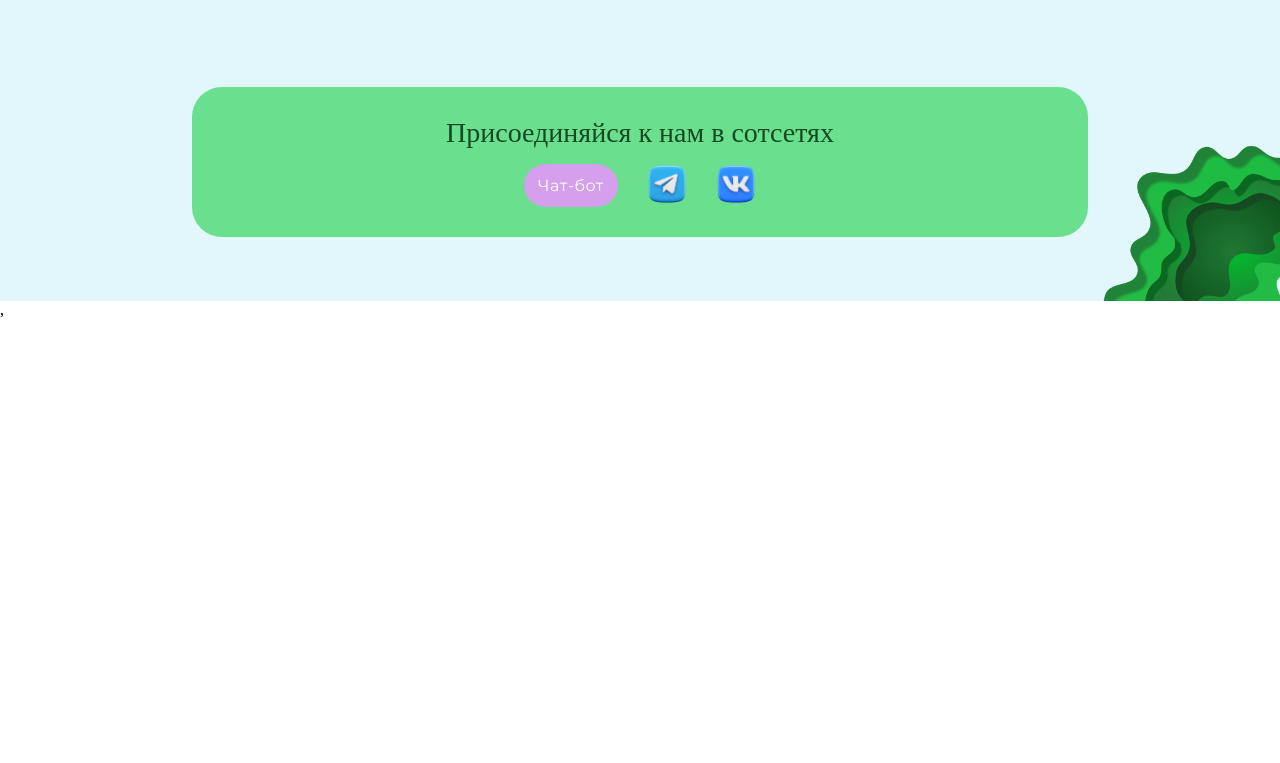
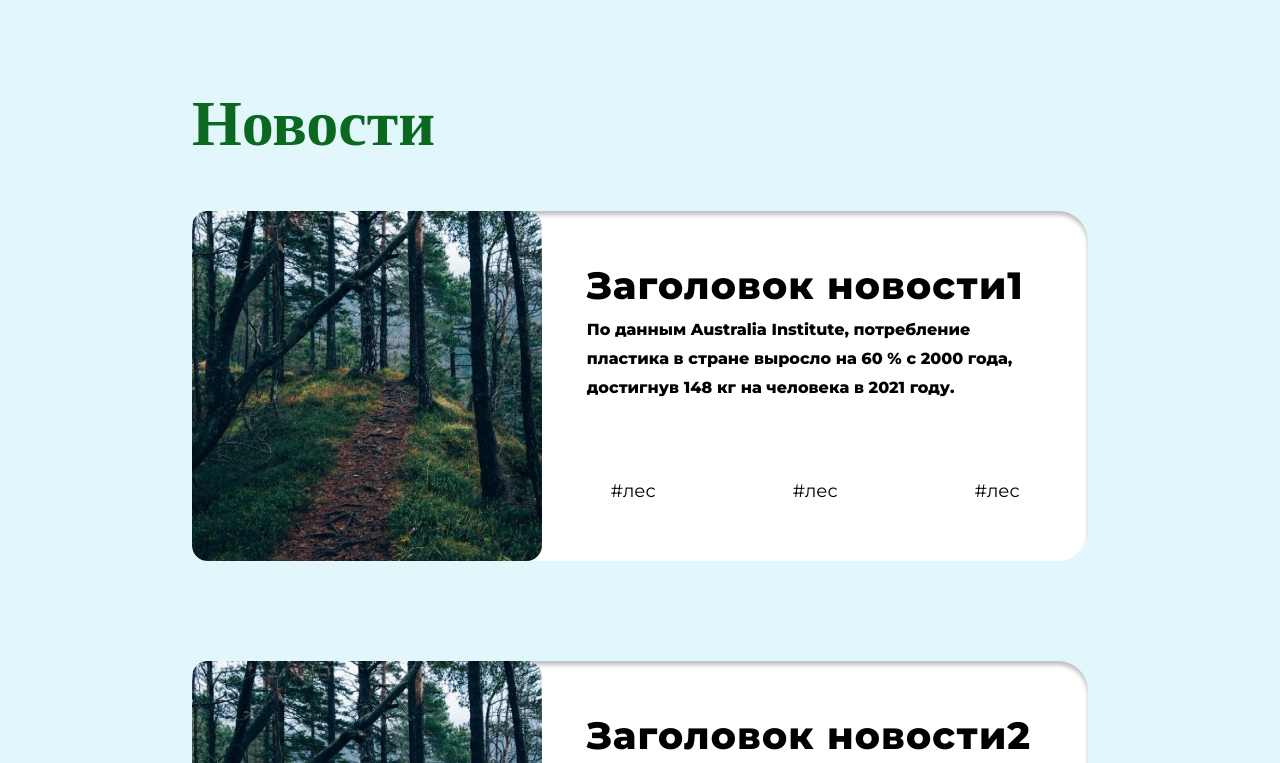
Before and after one commit to Kuzy53/EcolCon, a React (Vite) app: page / in a window 1280 px wide. Shown: the part 1597-2360 px from the top of the page. Before the commit the page ends 1916 px from the top, so only its background shows below. Built offline with nearby package versions, Linux system fonts and the light colour scheme.

Commit message:
fix page

```diff
--- a/src/components/MainPage/AdditionalInfo.jsx
+++ b/src/components/MainPage/AdditionalInfo.jsx
@@ -5,12 +5,48 @@ import BloksEvents from './BloksEvents';
 import Footer from './Footer';
 const AdditionalInfo = () => {
 
+  const [newsList, setNewsList] = useState([
+    {
+      title: "Заголовок новости1",
+      description: "По данным Australia Institute, потребление пластика в стране выросло на 60 % с 2000 года, достигнув 148 кг на человека в 2021 году.",
+      tags: ["лес", "лес", "лес"],
+      img: "src/assets/news/image 6.png"
+    },
+    {
+      title: "Заголовок новости2",
+      description: "По данным Australia Institute, потребление пластика в стране выросло на 60 % с 2000 года, достигнув 148 кг на человека в 2021 году.",
+      tags: ["лес", "лес", "лес"],
+      img: "src/assets/news/image 6.png"
+    }
+  ]);
+
+  const renderNewsItem = (item) => (
+    <div className={styles.newsItem}>
+      <img className={styles.newsItemImg} src={item.img} alt={item.title} />
+      <div className={styles.newsItemTextBlock}>
+        <h3 className={styles.newsItemTitle}>{item.title}</h3>
+        <p className={styles.newsItemText}>{item.description}</p>
+        <div className={styles.newsItemTags}>
+          {item.tags.map((tag, index) => (
+            <div className={styles.newsItemTag} key={index}>#{tag}</div>
+          ))}
+        </div>
+      </div>
+    </div>
+  );
 
   return (
 <section className={styles.additionalInfo} >
   <div className={styles.container} >
   <SelectEvents/>
   <BloksEvents/>
+
+  <h1 className={styles.newTitle}>Новости</h1>
+
+  <div className={styles.news}>
+          {newsList.map((item, index) => renderNewsItem(item))}
+        </div>
+
   <Footer/>
   </div>
     <img src="src/assets/main/blot1.png" className={styles.blot1} alt="" />
--- a/src/components/MainPage/AdditionalInfo.module.css
+++ b/src/components/MainPage/AdditionalInfo.module.css
@@ -29,3 +29,98 @@ width: 250px;
         right: -70px;
         width: 250px;
         }
+
+
+
+
+
+        /* ////////////////// */
+
+
+        .news {
+            /* margin-top: 40px; */
+            display: flex;
+            flex-direction: column;
+            align-items: center;
+        }
+        .newsItem {
+            margin: 50px 0;
+            max-width: 1000px;
+            cursor: pointer;
+         display: flex;
+         border-radius: 30px;
+         background-color: #FFFFFF;
+         box-shadow: 0px 4px 4px 0px #00000040 inset;
+
+        }
+        .newsItemImg {
+
+            width: 350px;
+            height: 350px;
+        }
+        .newsItemTextBlock {
+        padding: 5%;
+        }
+        .newsItemTextBlock {
+            position: relative;
+
+
+        /*  */
+        }
+
+        .newsItemTitle {
+            font-family: 'Montserrat';
+        font-style: normal;
+        font-weight: 600;
+        font-size: 36px;
+        line-height: 59px;
+        letter-spacing: 0.03em;
+
+        color: #000000;
+        font-size: 38px;
+        }
+
+        .newsItemText {
+
+
+        font-family: 'Montserrat';
+        font-style: normal;
+        font-weight: 600;
+        font-size: 16px;
+        line-height: 29px;
+
+        color: #000000;
+
+
+        }
+        .newsItemTags {
+            width: 100%;
+            position: absolute;
+            display: flex;
+            justify-content: space-around;
+            bottom: 50px;
+            right: 0;
+        }
+        .newsItemTag {
+            margin: 0 10px ;
+            /* #отходы */
+
+
+
+        font-family: 'Montserrat';
+        font-style: normal;
+        font-weight: 400;
+        font-size: 18px;
+        line-height: 39px;
+        /* identical to box height */
+
+        color: #000000;
+
+
+        }
+
+        .newTitle {
+            font-size: 64px;
+            font-weight: 600;
+            color: #0B6820;
+        }
--- a/src/components/MainPage/NewsSlider.module.css
+++ b/src/components/MainPage/NewsSlider.module.css
@@ -2,6 +2,10 @@
     position: relative;
     width: 100%;
     height: 700px;
+    background: url(/public/slideFon.png);
+    background-repeat: no-repeat;
+    background-size: cover;
+    background-position: bottom 350% center;
   }
 
   .slides {
--- a/src/components/header.jsx
+++ b/src/components/header.jsx
@@ -6,10 +6,10 @@ const Header = () => {
   return (
     <header className={styles.header}>
       <nav className={styles.nav}>
-        <img src='src/assets/logo.png' className={styles.logo}></img>
+      <Link to={'/'} className={styles.logo}><img src='src/assets/logo.png' className={styles.logo}></img></Link>
         <ul className={styles.navList}>
           <li className={styles.navItem}>
-            <a href="#" className={styles.navLink}>новости</a>
+          <Link to={'/news'} href="#" className={styles.navLink}>новости</Link>
           </li>
           <li className={styles.navItem}>
             <a href="#" className={styles.navLink}>мероприятия</a>
@@ -21,7 +21,7 @@ const Header = () => {
           <Link to={'/formPage'} href="#" className={styles.navLink}>войти</Link>
           </li>
           <li className={`${styles.navItem} ${styles.regBtn}`}>
-            <a href="#" className={styles.navLink}>зарегистрироваться</a>
+          <Link to={'/formPage'} href="#" className={styles.navLink}>зарегистрироваться</Link>
           </li>
         </ul>
       </nav>
```
Also changed, not shown: public/slideFon.png (added).
